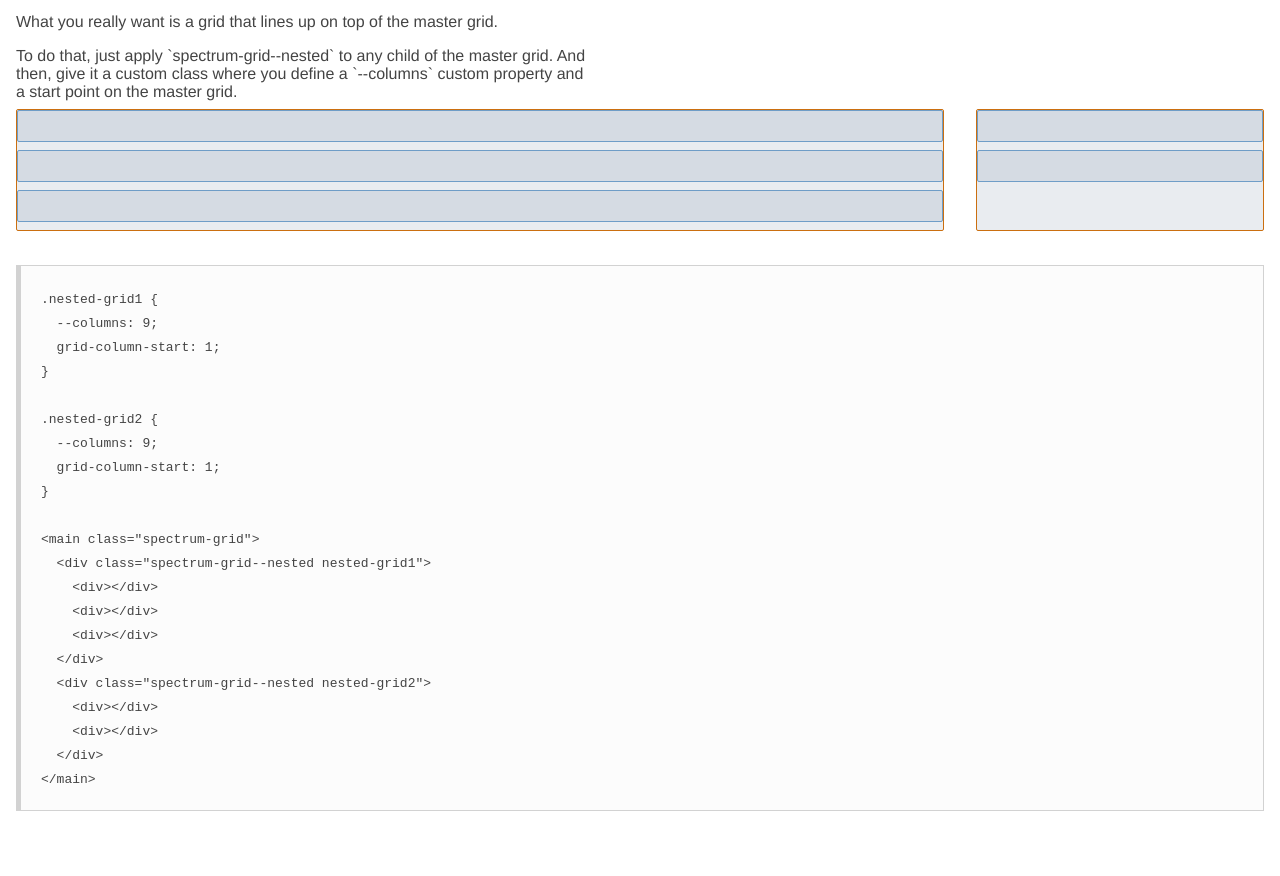
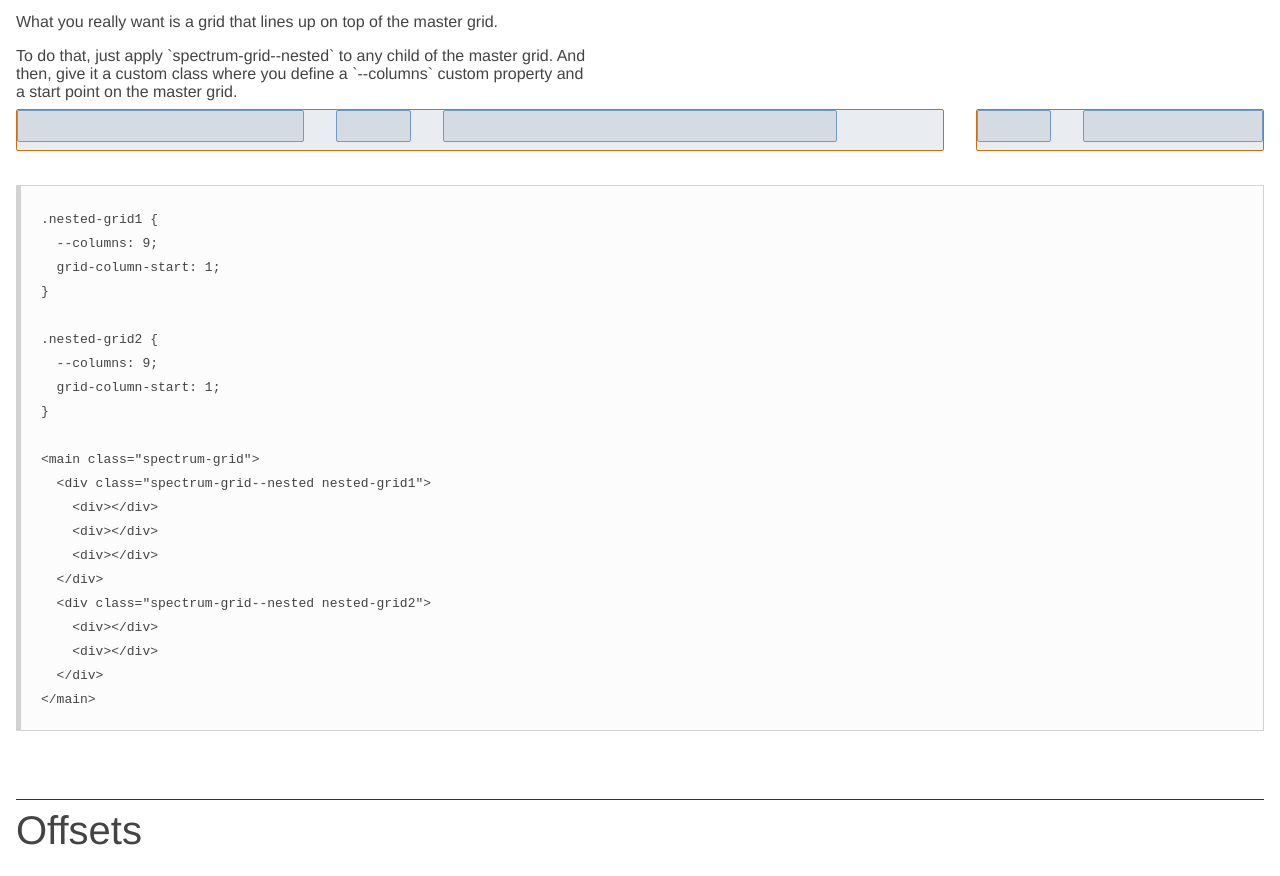
Before and after one commit to adobe/spectrum-css-grid, a website: page docs/index.html in a window 1280 px wide. Shown: the part 1310-2186 px from the top of the page. Drawn offline with Linux system fonts and the light colour scheme.

Commit message:
fixed nested grid behaviour

```diff
--- a/docs/index.html
+++ b/docs/index.html
@@ -109,14 +109,14 @@
       another 12-column grid inside your existing 12-column grid – which will look wierd.</p>
     <p>What you really want is a grid that lines up on top of the master grid.</p>
     <p>To do that, just apply `spectrum-grid--nested` to any child of the master grid. And then, give it a custom class where you define a `--columns` custom property and a start point on the master grid.</p>
-    <div class="box2 grid1 spectrum-grid--nested">
+    <div class="box2 spectrum-grid--nested grid1">
       <div class="box" style="grid-column: 1/4"></div>
-      <div class="box" style="grid-column: 4/10"></div>
-      <div class="box" style="grid-column: 10/13"></div>
+      <div class="box" style="grid-column: 4/5"></div>
+      <div class="box" style="grid-column: 5/9"></div>
     </div>
-    <div class="box2 grid2 spectrum-grid--nested">
-      <div class="box" style="grid-column: 1/7"></div>
-      <div class="box" style="grid-column: 7/13"></div>
+    <div class="box2 spectrum-grid--nested grid2">
+      <div class="box" style="grid-column: 1/2"></div>
+      <div class="box" style="grid-column: 2/4"></div>
     </div>
     <pre class="prettyprint"><code class="lang-html">.nested-grid1 {
   --columns: 9;
--- a/docs/spectrum-css-grid.css
+++ b/docs/spectrum-css-grid.css
@@ -158,6 +158,7 @@
 
 	.spectrum-grid--nested {
 		--columns: 1;
+		display: grid;
 		grid-column-end: span var(--columns);
 		grid-template-columns: repeat(var(--columns), 1fr);
 		grid-gap: inherit;
--- a/src/spectrum-css-grid.css
+++ b/src/spectrum-css-grid.css
@@ -20,6 +20,7 @@
 
 	.spectrum-grid--nested {
 		--columns: 1;
+		display: grid;
 		grid-column-end: span var(--columns);
 		grid-template-columns: repeat(var(--columns), 1fr);
 		grid-gap: inherit;
```
